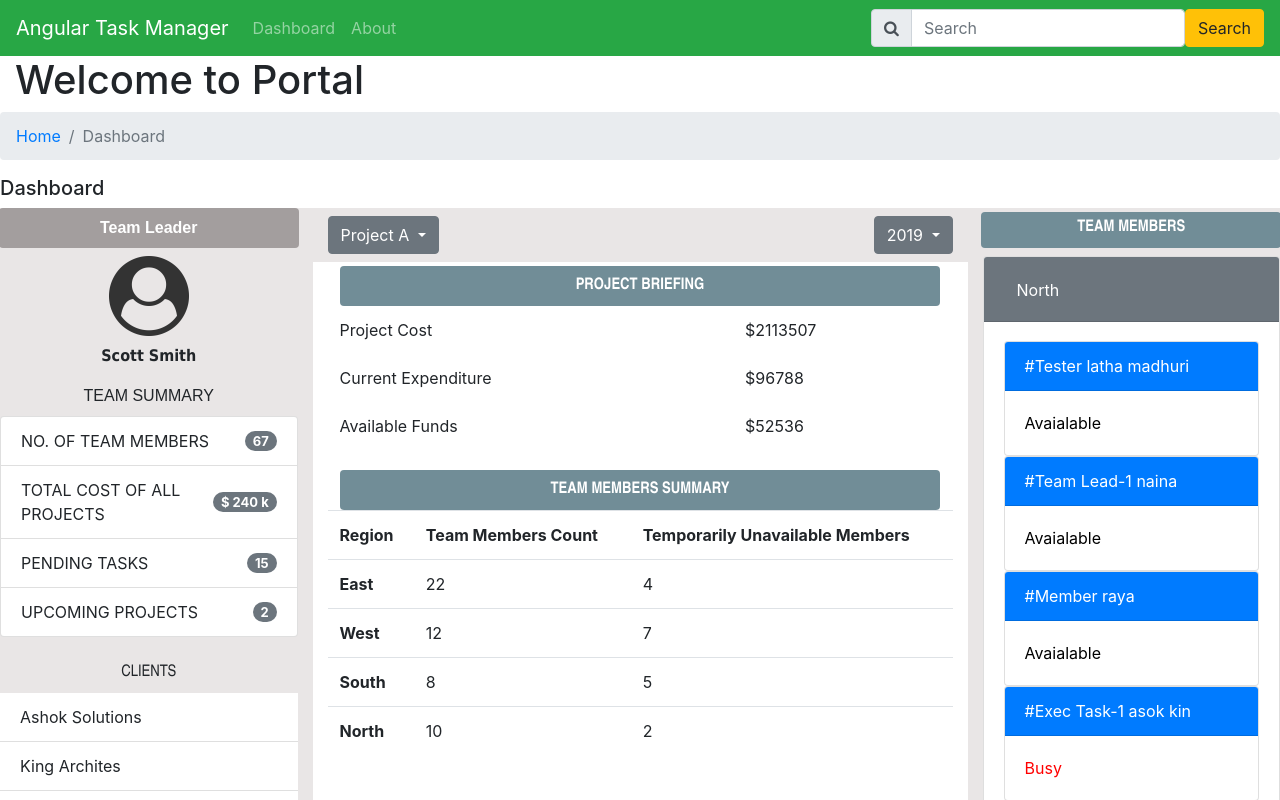
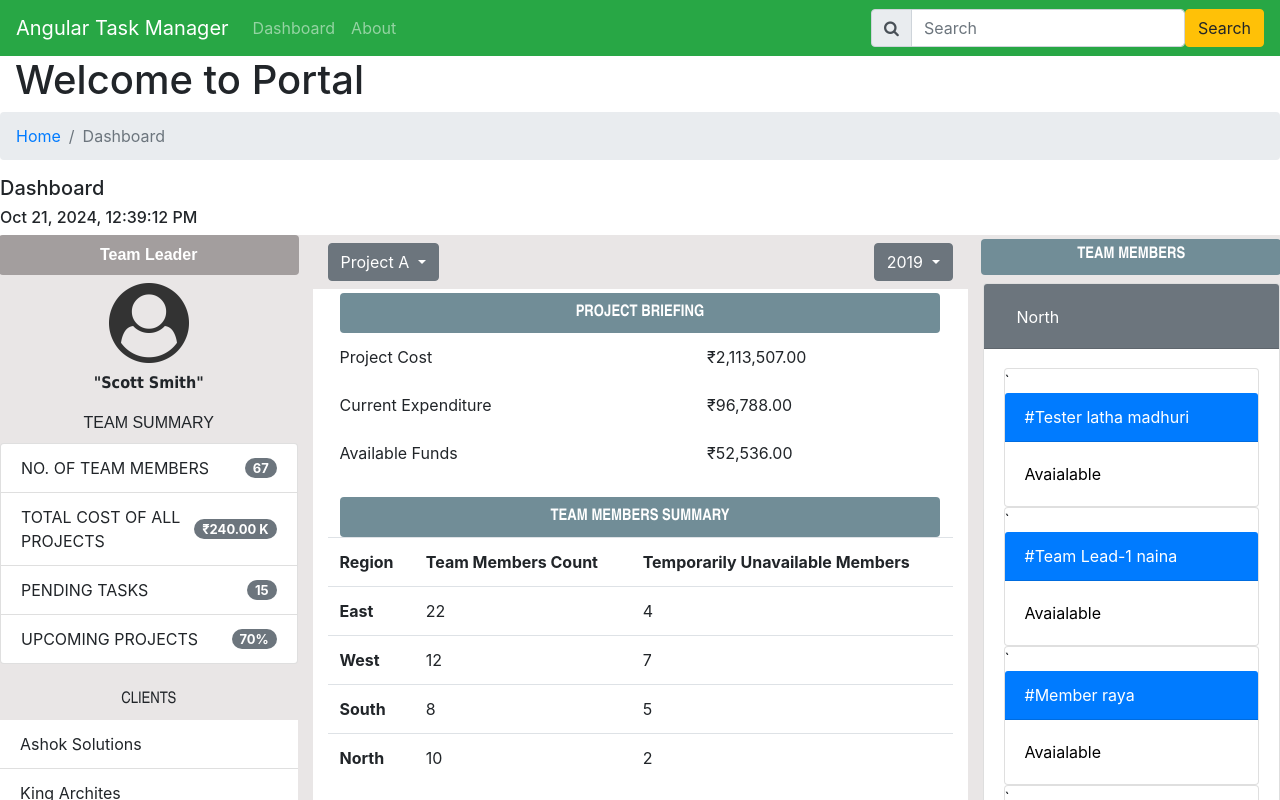
Before and after one commit to ashokboya891/TaskManager, an Angular app: page /dashboard in a window 1280 px wide. Shown: the top 800 px of the page. Built offline with nearby package versions, Linux system fonts and the light colour scheme.

Commit message:
Pipes added

```diff
--- a/src/app/dashboard/dashboard.component.html
+++ b/src/app/dashboard/dashboard.component.html
@@ -6,6 +6,8 @@
   </nav>
 
   <h5>Dashboard</h5>
+  <h6>{{ToDay|date:"medium"}}</h6>
+
   <div class="row">
     <div class="col-lg-3 pb-3" style="background-color: #e9e6e6">
       <div class="row">
@@ -25,7 +27,11 @@
           class="col-12 text-center pt-2 pb-2 font-weight-bold"
           style="font-family: Tahoma"
         >
-          {{ Username }}
+          <!-- {{ Username | slice:4:10}} -->
+          <!-- {{ Username | uppercase}} -->
+          {{ Username |json}}
+
+
         </div>
         <div class="col-12 text-center pt-2 pb-2" style="font-family: Arial">
           TEAM SUMMARY
@@ -49,7 +55,7 @@
               <span
                 class="badge badge-secondary badge-pill"
                 style="font-size: 13px"
-                >$ {{ TotalCostOfAllProjects }} k</span
+                > {{ TotalCostOfAllProjects|currency:"INR" }} K</span
               >
             </li>
             <li
@@ -69,7 +75,7 @@
               <span
                 class="badge badge-secondary badge-pill"
                 style="font-size: 13px"
-                >{{ UpComingProjects }}</span
+                >{{ UpComingProjects |percent}}</span
               >
             </li>
           </ul>
@@ -142,15 +148,15 @@
           <table class="table table-borderless">
             <tr>
               <td>Project Cost</td>
-              <td>${{ ProjectCost }}</td>
+              <td>{{ ProjectCost|currency:"INR" }}</td>
             </tr>
             <tr>
               <td>Current Expenditure</td>
-              <td>${{ CurrentExpenditure }}</td>
+              <td>{{ CurrentExpenditure|currency:"INR" }}</td>
             </tr>
             <tr>
               <td>Available Funds</td>
-              <td>${{ AvailableFunds }}</td>
+              <td>{{ AvailableFunds |currency:"INR"}}</td>
             </tr>
           </table>
         </div>
@@ -224,7 +230,7 @@
                         <div
                         class="card"
                         *ngFor="let member of teamMembersGroup.Members"
-                      >
+                      >`
                         <div class="card-header bg-primary text-white">
                           #{{ member.role }} {{ member.name }}
                         </div>
--- a/src/app/dashboard/dashboard.component.ts
+++ b/src/app/dashboard/dashboard.component.ts
@@ -16,7 +16,7 @@ export class DashboardComponent implements OnInit
     ProjectCost: number = 0;
     CurrentExpenditure: number = 0;
     AvailableFunds: number = 0;
-
+    ToDay:Date | undefined;
     Clients: string[] = [];
     Projects: string[] = [];
     Years: number[] = [];
@@ -30,10 +30,11 @@ export class DashboardComponent implements OnInit
       this.NoOfTeamMembers = 67;
       this.TotalCostOfAllProjects = 240;
       this.PendingTasks = 15;
-      this.UpComingProjects = 2;
+      this.UpComingProjects = 0.7;
       this.ProjectCost = 2113507;
       this.CurrentExpenditure = 96788;
       this.AvailableFunds = 52536;
+      this.ToDay=new Date();
       this.Clients=[
         "Ashok Solutions","King Archites","Royal villas","Manu Builders"
       ];
```
